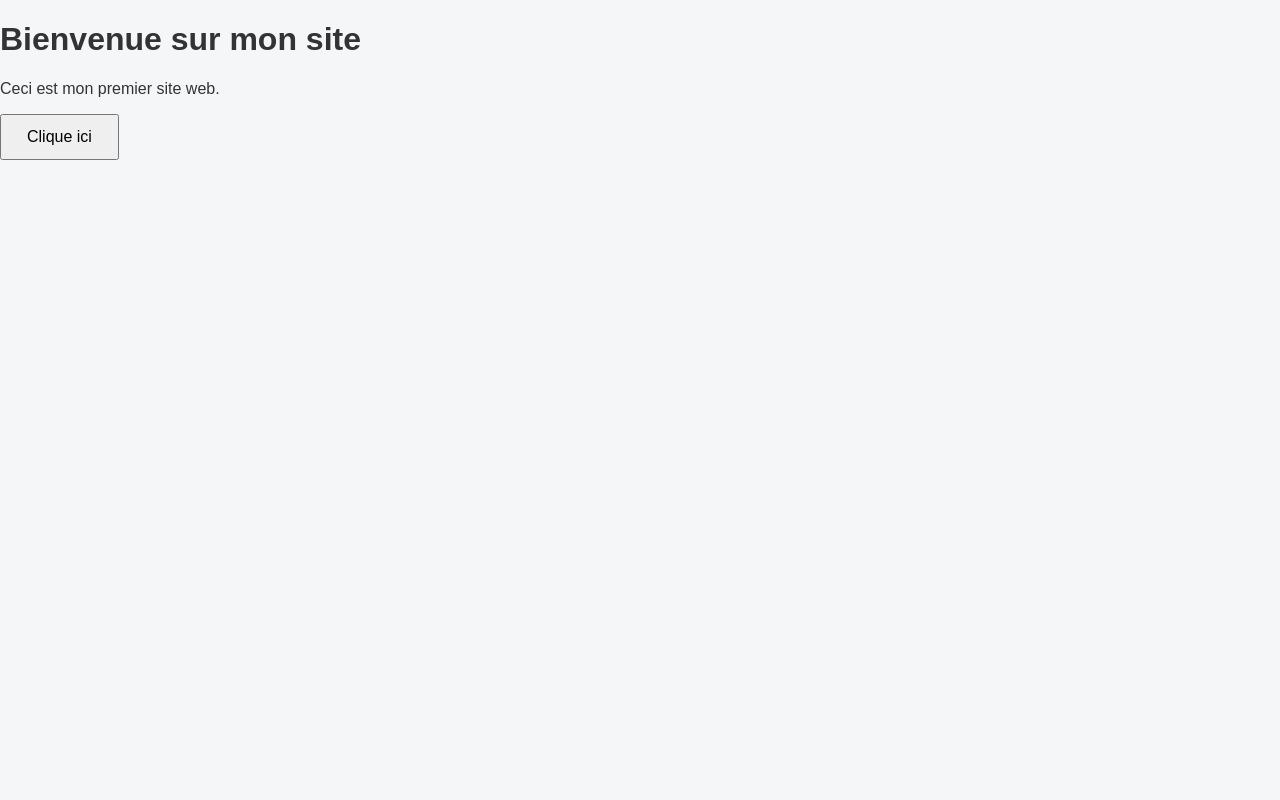
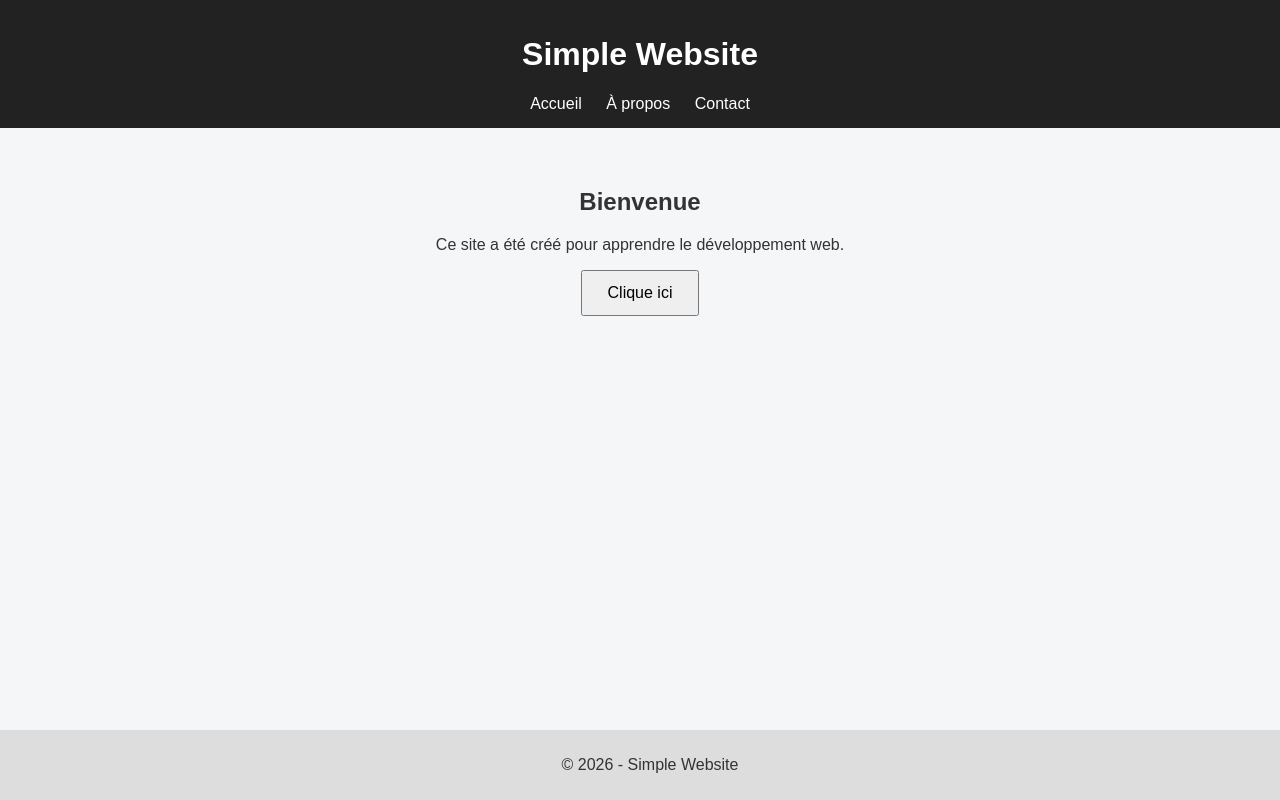
Before and after one commit to MindViper325/simple-website, a plain HTML site: page index.html in a window 1280 px wide. Drawn offline with Linux system fonts and the light colour scheme.

Commit message:
Update index.html
nouvelle structure

```diff
--- a/index.html
+++ b/index.html
@@ -7,11 +7,29 @@
 </head>
 <body>
 
-  <h1>Bienvenue sur mon site</h1>
-  <p>Ceci est mon premier site web.</p>
+  <header>
+    <h1>Simple Website</h1>
+    <nav>
+      <a href="#">Accueil</a>
+      <a href="#">À propos</a>
+      <a href="#">Contact</a>
+    </nav>
+  </header>
 
-  <button id="btn">Clique ici</button>
+  <main>
+    <section>
+      <h2>Bienvenue</h2>
+      <p>Ce site a été créé pour apprendre le développement web.</p>
+      <button id="btn">Clique ici</button>
+      <p id="message"></p>
+    </section>
+  </main>
+
+  <footer>
+    <p>© 2026 - Simple Website</p>
+  </footer>
 
   <script src="script.js"></script>
 </body>
+
 </html>
```
